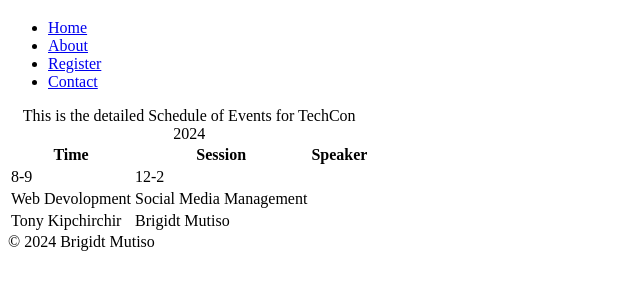
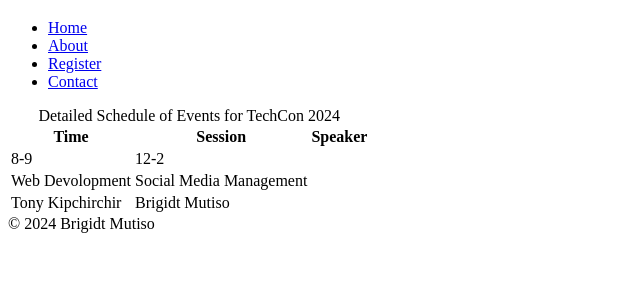
Before and after one commit to BWangui/TechCon_HTML, a plain HTML site: page techcon_website/schedule.html in a window 1280 px wide. Shown: the part 61-350 px from the top of the page, without its empty margins (0-640 px from the left). Drawn offline with Linux system fonts and the light colour scheme.

Commit message:
edit 0.4

```diff
--- a/techcon_website/schedule.html
+++ b/techcon_website/schedule.html
@@ -18,7 +18,7 @@
         </header>
         <main>
             <table>
-                <caption>This is the detailed Schedule of Events for TechCon 2024</caption>
+                <caption>Detailed Schedule of Events for TechCon 2024</caption>
                 <thead>
                     <tr>
                       <th scope="col">Time</th>
```
